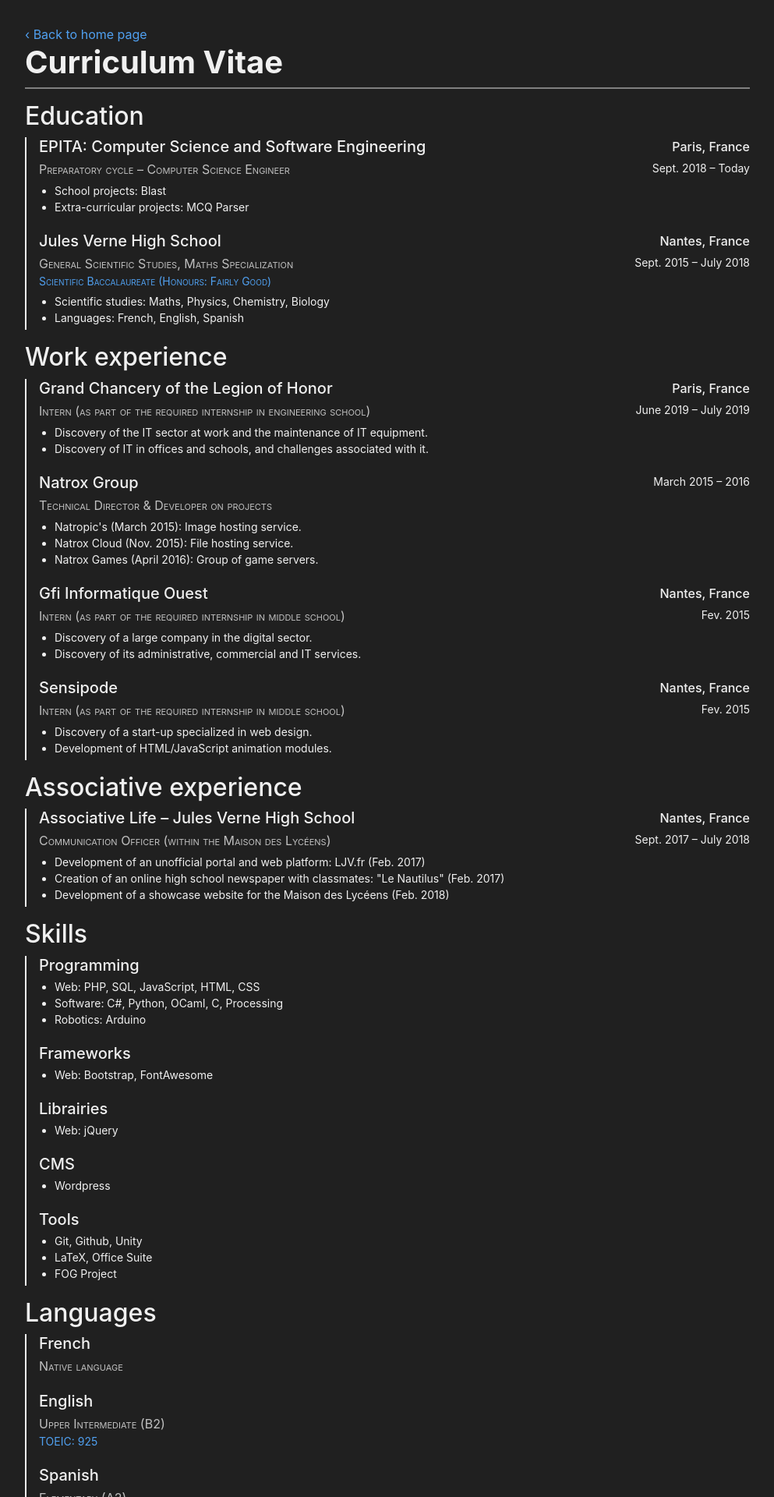
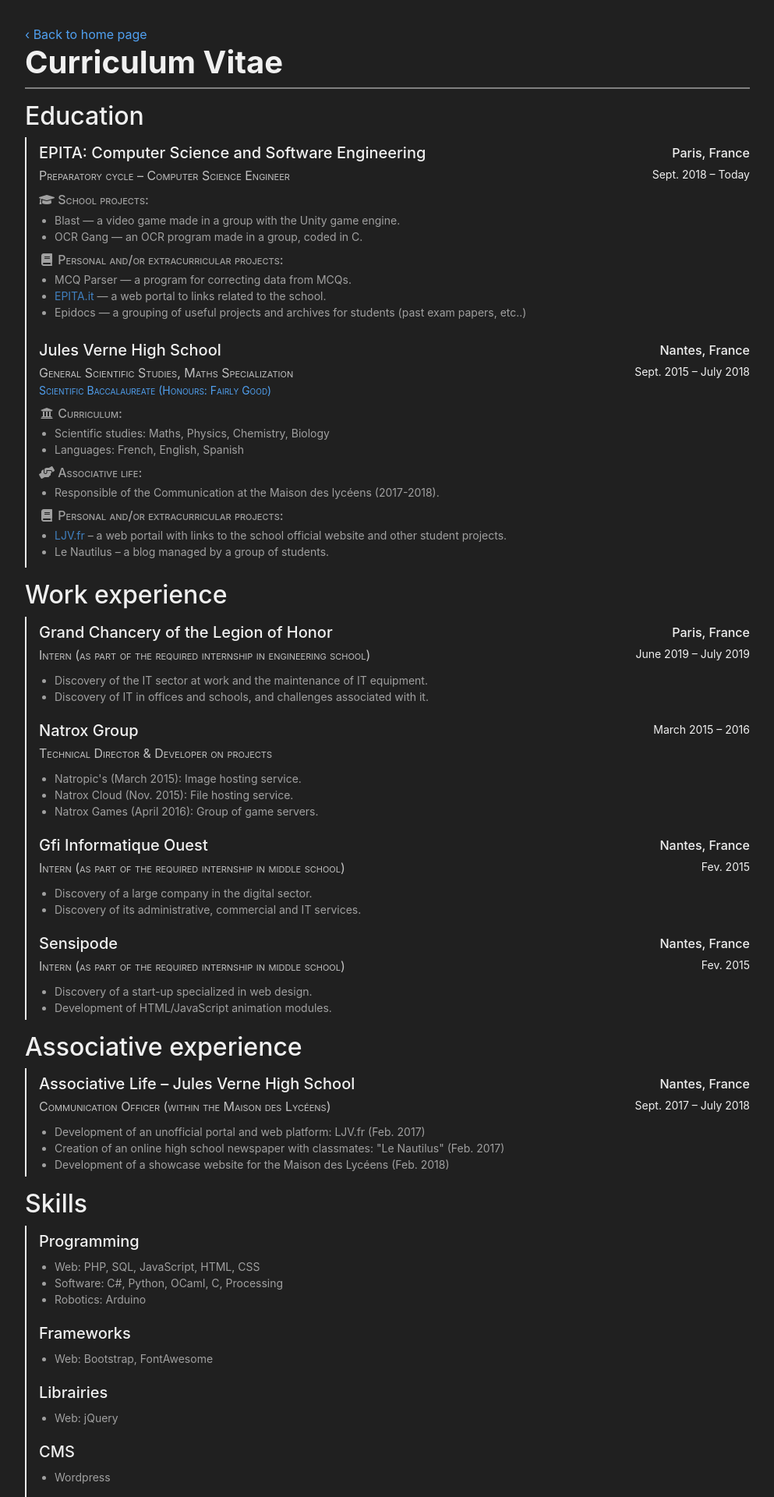
Before and after one commit to matiboux/matiboux.me, a Jekyll site: the page built from cv.html, in a window 1280 px wide. Shown: the top 1920 px of the page at 78% size, without its empty margins (143-1136 px from the left). Built offline with Jekyll 4.4.1, drawn with Linux system fonts in a browser that asks for light colours; nearby versions of some CDN libraries.

Commit message:
Updated cv.html & style.css

```diff
--- a/assets/css/style.css
+++ b/assets/css/style.css
@@ -111,6 +111,7 @@ border-color: rgba(255, 255, 255, .1) }
 
 #main .cv-items {
 	margin-bottom: 1rem;
+	padding-top: .5rem;
 	padding-left: 1rem;
 	border-left: 2px solid #f0f0f0;
 }
@@ -125,6 +126,12 @@ border-color: rgba(255, 255, 255, .1) }
 #main .cv-items > * > .content .position { color: #c0c0c0; font-size: 16px; font-variant: small-caps }
 #main .cv-items > * > .content .award { color: #50a0f0; font-variant: small-caps }
 #main .cv-items > * > .content .position + .award { margin-top: -5px }
+#main .cv-items > * > .content .description, #main .cv-items > * > .content > ul { margin-top: 10px; color: #a0a0a0 }
+#main .cv-items > * > .content .description > * { margin-bottom: 5px }
+#main .cv-items > * > .content .description h6 { font-variant: small-caps }
+#main .cv-items > * > .content .description ul { margin-bottom: 10px }
+#main .cv-items > * > .content .description a { color: #4080c0 }
+#main .cv-items > * > .content .description a:hover { color: #306090 }
 #main .cv-items > * > .content ul { padding-left: 20px }
 #main .cv-items > * > .meta { text-align: right }
 #main .cv-items > * > .meta .location { font-size: 16px; font-weight: 500 }
--- a/cv.html
+++ b/cv.html
@@ -10,10 +10,19 @@ container_class: mw-lg
 		<div class="content">
 			<h4>EPITA: Computer Science and Software Engineering</h4>
 			<p class="position">Preparatory cycle – Computer Science Engineer</p>
+			<div class="description">
+				<h6><i class="fas fa-graduation-cap fa-fw"></i> School projects:</b></h6>
 				<ul>
-				<li>School projects: Blast</li>
-				<li>Extra-curricular projects: MCQ Parser</li>
+					<li>Blast — a video game made in a group with the Unity game engine.</li>
+					<li>OCR Gang — an OCR program made in a group, coded in C.</li>
 				</ul>
+				<h6><i class="fas fa-book fa-fw"></i> Personal and/or extracurricular projects:</h6>
+				<ul>
+					<li>MCQ Parser — a program for correcting data from MCQs.</li>
+					<li><a href="https://epita.it/">EPITA.it</a> — a web portal to links related to the school.</li>
+					<li>Epidocs — a grouping of useful projects and archives for students (past exam papers, etc..)</li>
+				</ul>
+			</div>
 		</div>
 		<div class="meta">
 			<p class="location">Paris, France</p>
@@ -25,10 +34,22 @@ container_class: mw-lg
 			<h4>Jules Verne High School</h4>
 			<p class="position">General Scientific Studies, Maths Specialization</p>
 			<p class="award">Scientific Baccalaureate (Honours: Fairly Good)</p>
+			<div class="description">
+				<h6><i class="fas fa-university fa-fw"></i> Curriculum:</b></h6>
 				<ul>
 					<li>Scientific studies: Maths, Physics, Chemistry, Biology</li>
 					<li>Languages: French, English, Spanish</li>
 				</ul>
+				<h6><i class="fas fa-hands-helping fa-fw"></i> Associative life:</b></h6>
+				<ul>
+					<li>Responsible of the Communication at the Maison des lycéens (2017-2018).</li>
+				</ul>
+				<h6><i class="fas fa-book fa-fw"></i> Personal and/or extracurricular projects:</h6>
+				<ul>
+					<li><a href="https://ljv.fr/">LJV.fr</a> – a web portail with links to the school official website and other student projects.</li>
+					<li>Le Nautilus – a blog managed by a group of students.</li>
+				</ul>
+			</div>
 		</div>
 		<div class="meta">
 			<p class="location">Nantes, France</p>
```
Lines whose indentation alone changed are shown as unchanged.
